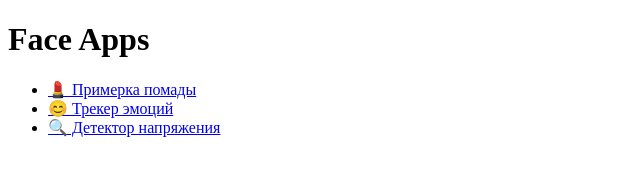
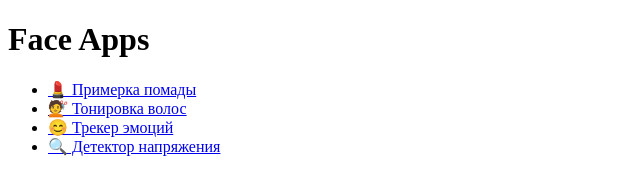
Before and after one commit to polipolinski/AI-Experiments, a plain HTML site: page index.html in a window 1280 px wide. Shown: the whole page, without its empty margins (0-640 px from the left). Drawn offline with Linux system fonts and the light colour scheme.

Commit message:
Update index.html

```diff
--- a/index.html
+++ b/index.html
@@ -5,6 +5,7 @@
   <h1>Face Apps</h1>
   <ul>
     <li><a href="lipstick-tryon.html">💄 Примерка помады</a></li>
+    <li><a href="hair-tryon.html">💇 Тонировка волос</a></li>
     <li><a href="emotion-tracker.html">😊 Трекер эмоций</a></li>
     <li><a href="face_detector.html">🔍 Детектор напряжения</a></li>
   </ul>
```
